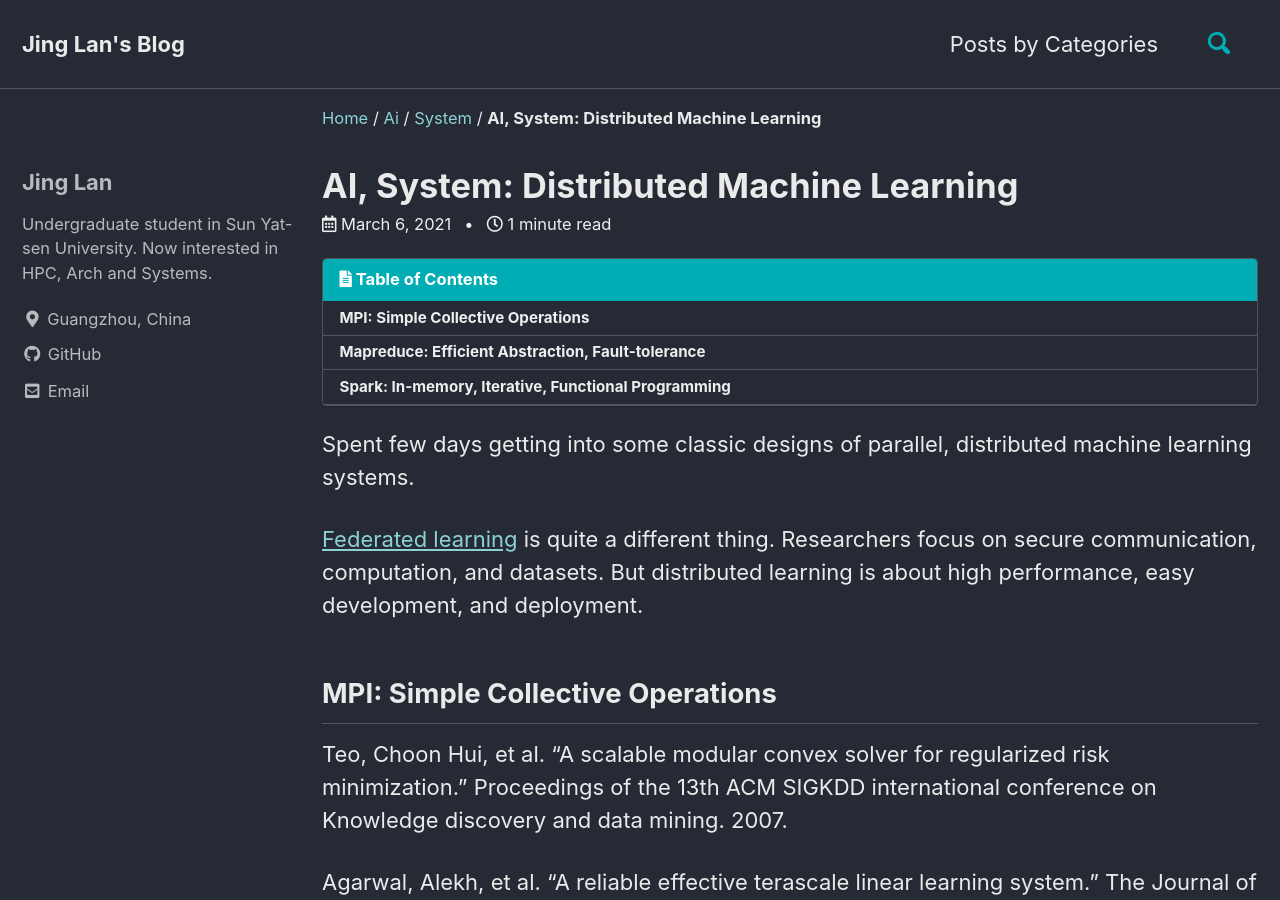
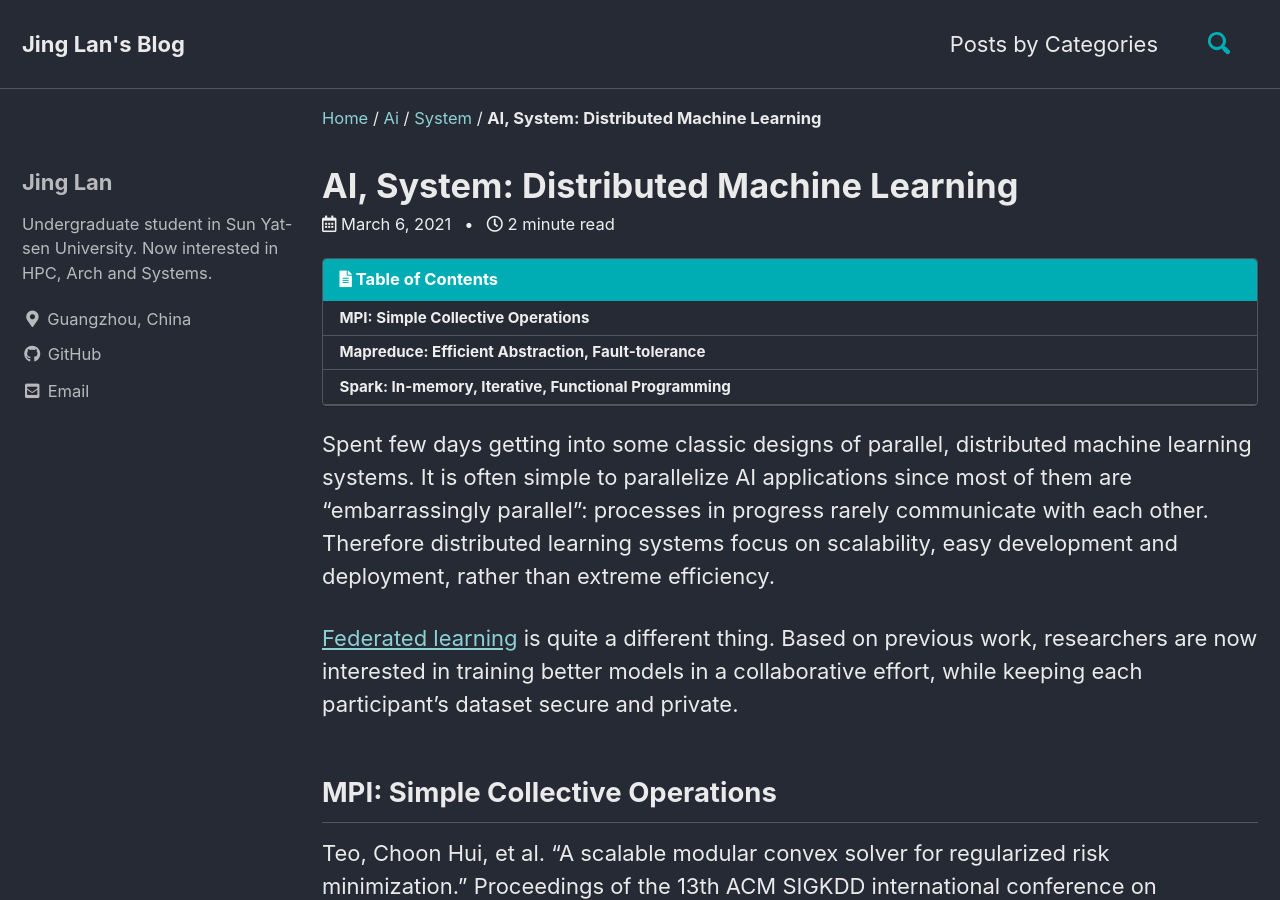
Before and after one commit to Lan-Jing/Lan-Jing.github.io, a Jekyll site: the page built from _posts/2021-3-6-Distributed DL.md, in a window 1280 px wide and 900 px high. Built offline with Jekyll 4.4.1, drawn with Linux system fonts in a browser that asks for light colours; cached includes are drawn as plain includes; comment, search, counter and statistics services are not loaded.

Commit message:
modified.

```diff
--- a/_posts/2021-3-6-Distributed DL.md
+++ b/_posts/2021-3-6-Distributed DL.md
@@ -5,9 +5,9 @@ categories:
   - System
 ---
 
-Spent few days getting into some classic designs of parallel, distributed machine learning systems.
+Spent few days getting into some classic designs of parallel, distributed machine learning systems. It is often simple to parallelize AI applications since most of them are "embarrassingly parallel": processes in progress rarely communicate with each other. Therefore distributed learning systems focus on scalability, easy development and deployment, rather than extreme efficiency.
 
-[Federated learning](/_posts/2020-12-28-securityProjects.md) is quite a different thing. Researchers focus on secure communication,  computation, and datasets. But distributed learning is about high performance, easy development, and deployment.
+[Federated learning](https://lan-jing.github.io/ai/system/math/securityProjects/) is quite a different thing. Based on previous work, researchers are now interested in training better models in a collaborative effort, while keeping each participant's dataset secure and private.
 
 ## MPI: Simple Collective Operations
 
```
